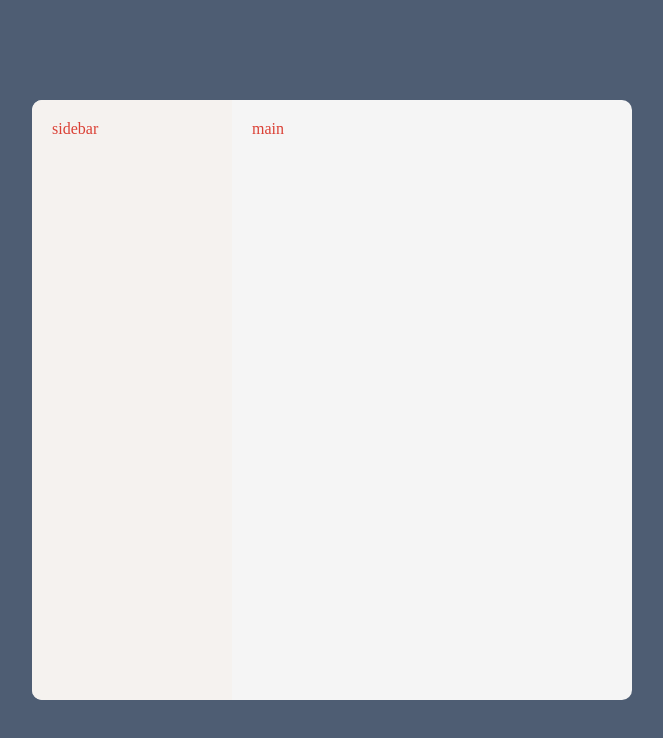
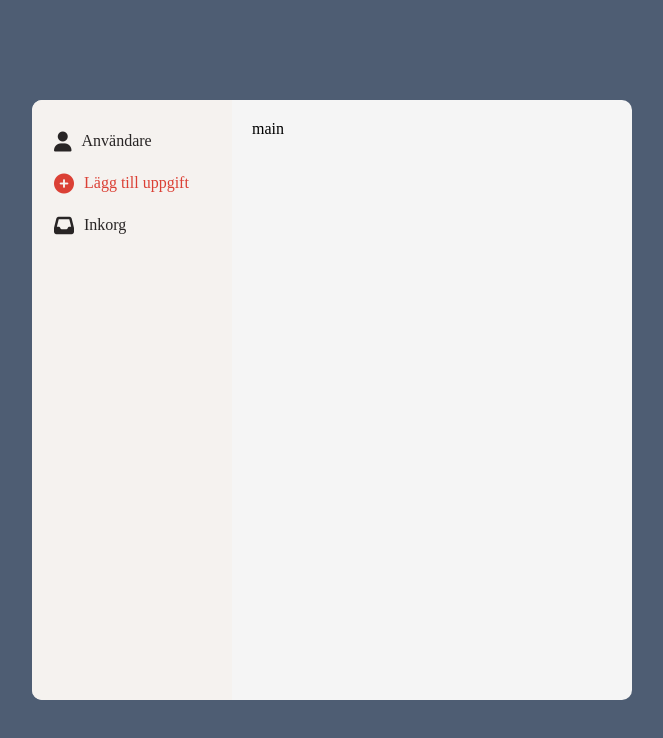
Before and after one commit to helihard/todoish, a React (Vite) app: page / in a window 1280 px wide. Shown: the top 738 px of the page, without its empty margins (308-971 px from the left). Built offline with nearby package versions, Linux system fonts and the light colour scheme.

Commit message:
sidebar styling with icons and hover states

```diff
--- a/index.html
+++ b/index.html
@@ -3,6 +3,10 @@
   <head>
     <meta charset="UTF-8" />
     <meta name="viewport" content="width=device-width, initial-scale=1.0" />
+    <link
+      rel="stylesheet"
+      href="https://cdnjs.cloudflare.com/ajax/libs/font-awesome/6.4.2/css/all.min.css"
+    />
     <title>Todoish</title>
   </head>
   <body>
--- a/src/components/MainContainer.jsx
+++ b/src/components/MainContainer.jsx
@@ -1,7 +1,20 @@
 function MainContainer() {
   return (
     <div id="container">
-      <aside>sidebar</aside>
+      <aside>
+        <div>
+          <i className="fa-solid fa-user fa-lg" id="user-icon"></i>
+          Användare
+        </div>
+        <div>
+          <i className="fa-solid fa-circle-plus fa-lg" id="add-task-icon"></i>
+          Lägg till uppgift
+        </div>
+        <div>
+          <i className="fa-solid fa-inbox fa-lg" id="inbox-icon"></i>
+          Inkorg
+        </div>
+      </aside>
       <main>main</main>
     </div>
   );
--- a/src/index.css
+++ b/src/index.css
@@ -19,14 +19,39 @@ body {
   min-height: 600px;
   border-radius: 10px;
   overflow: hidden;
-  color: var(--red);
   display: grid;
   grid-template-columns: 200px 1fr;
 }
 
 aside {
-  padding: 20px;
+  padding: 20px 10px;
   background-color: rgb(245, 242, 239);
+  color: rgb(40, 37, 37);
+  display: flex;
+  flex-direction: column;
+}
+
+aside div {
+  margin: 0;
+  display: flex;
+  flex-direction: row;
+  padding: 12px;
+  gap: 10px;
+  align-items: center;
+  border-radius: 5px;
+  transition: 0.1s ease-in-out;
+}
+
+aside div:nth-child(2) {
+  color: var(--red);
+}
+
+aside div:hover {
+  background-color: antiquewhite;
+}
+
+aside div:active {
+  color: var(--red);
 }
 
 main {
```
